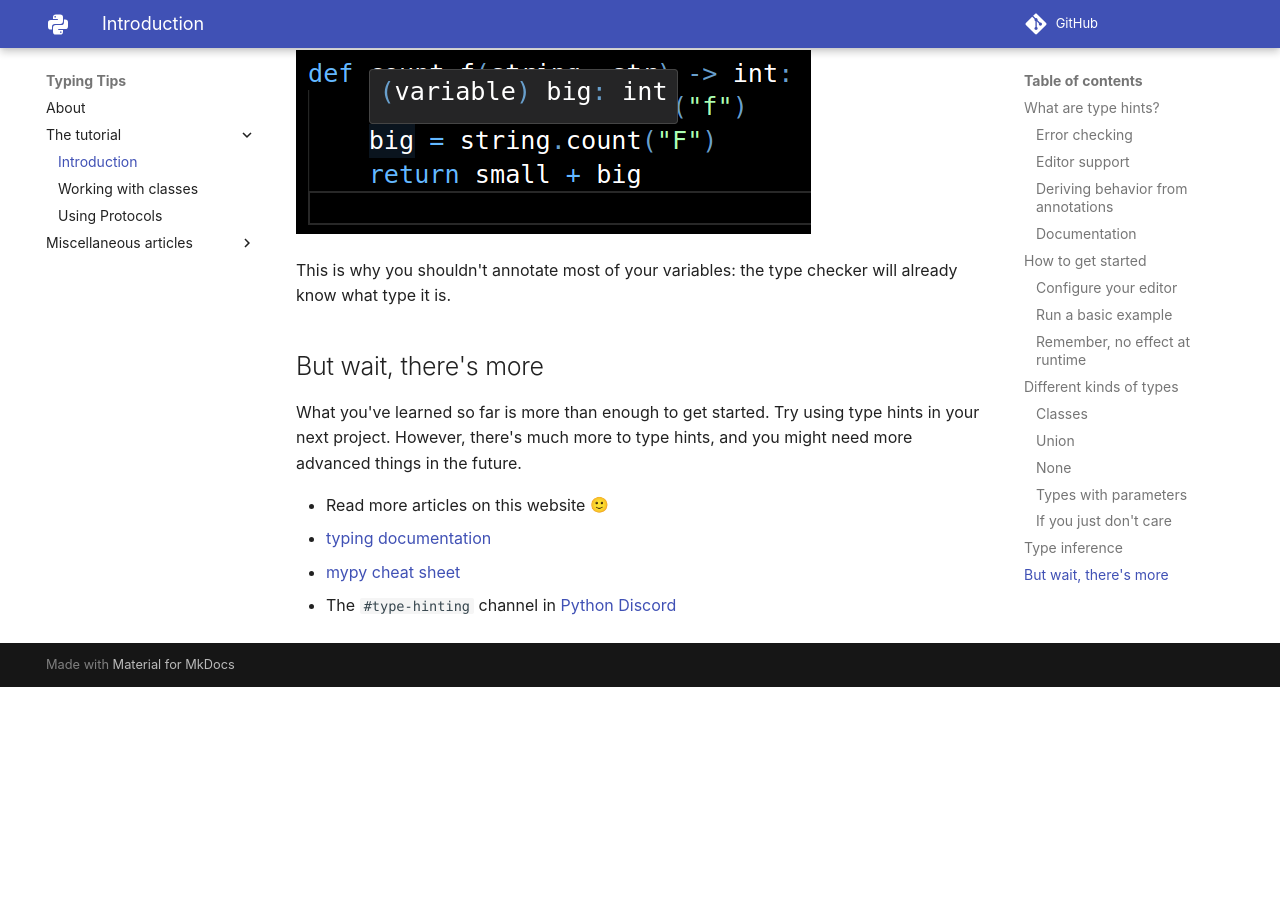
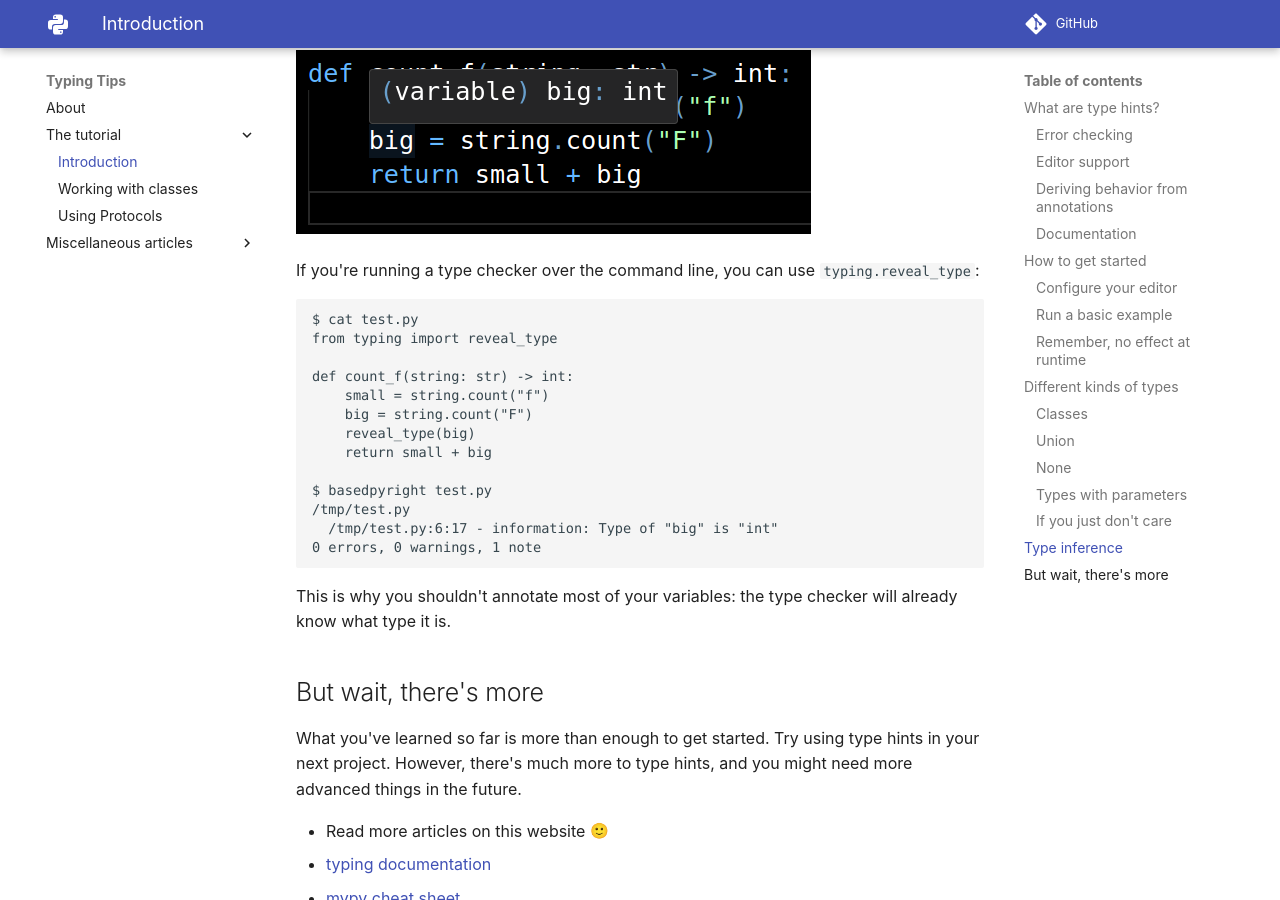
Before and after one commit to decorator-factory/typing-tips, an MkDocs documentation site: the page built from docs/tutorial/0-start-here/index.md, in a window 1280 px wide and 900 px high, scrolled down 8514 px. Built offline with MkDocs 1.6.1 and Material for MkDocs 9.7.7, drawn with Linux system fonts in a browser that asks for light colours; emoji names are drawn with the system emoji font; plug-ins that fetch from the network failed and are left out; comment, search, counter and statistics services are not loaded; before the commit the page ends 9201 px from its top, so only the background shows below that.

Commit message:
Add `typing.reveal_type` example

````diff
--- a/docs/tutorial/0-start-here/index.md
+++ b/docs/tutorial/0-start-here/index.md
@@ -409,6 +409,25 @@ You can see what type your type checker infers for a variable by hovering over i
 
 ![Hovering in Pylance](pylance-hover.png)
 
+If you're running a type checker over the command line, you can use `typing.reveal_type`:
+
+```
+$ cat test.py
+from typing import reveal_type
+
+def count_f(string: str) -> int:
+    small = string.count("f")
+    big = string.count("F")
+    reveal_type(big)
+    return small + big
+
+$ basedpyright test.py
+/tmp/test.py
+  /tmp/test.py:6:17 - information: Type of "big" is "int"
+0 errors, 0 warnings, 1 note
+
+```
+
 This is why you shouldn't annotate most of your variables: the type checker will
 already know what type it is.
 
````
